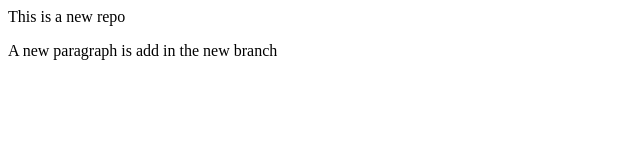
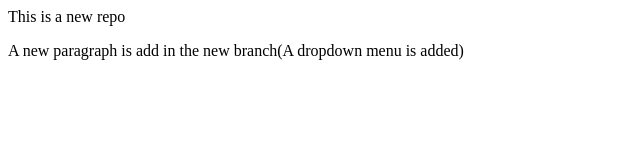
Before and after one commit to rajputrizwan/localMachine-to-gitHub-push, a plain HTML site: page index.html in a window 1280 px wide. Shown: the whole page, without its empty margins (0-640 px from the left). Drawn offline with Linux system fonts and the light colour scheme.

```diff
--- a/index.html
+++ b/index.html
@@ -1,2 +1,2 @@
 <p>This is a new repo</p>
-<p>A new paragraph is add in the new branch</p>
+<p>A new paragraph is add in the new branch(A dropdown menu is added)</p>
```
